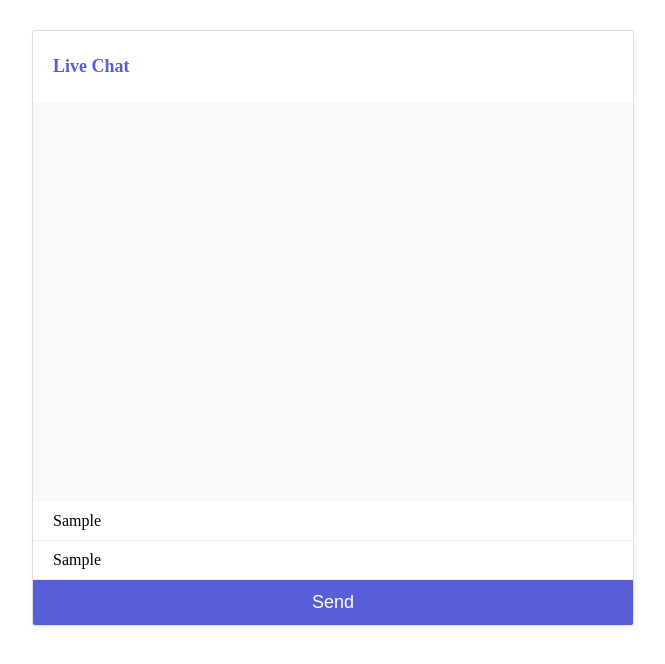
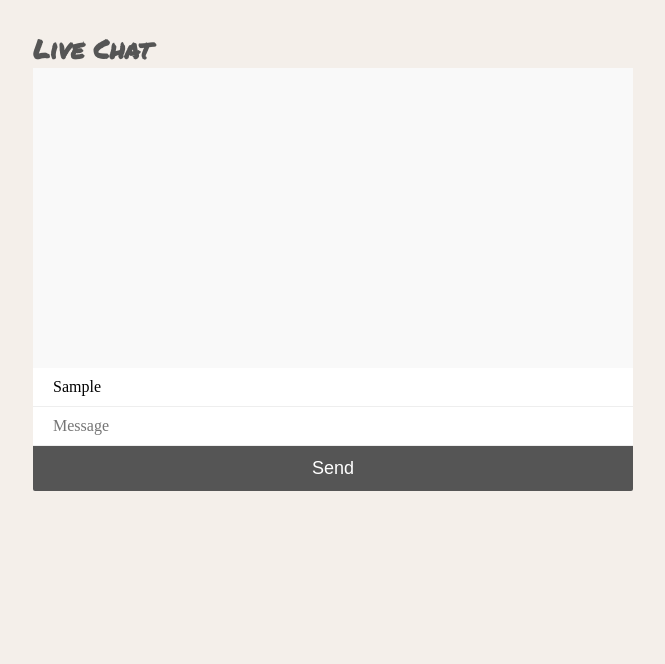
Before and after one commit to juliamattson/live-chatt, a website: page public/index.html in a window 1280 px wide. Both pictures are taken after typing "Sample", "Sample" into the empty fields and a click on the button "Send". Shown: the whole page, without its empty margins (307-972 px from the left). Drawn offline with nearby package versions, Linux system fonts and the light colour scheme; no server answers.

Commit message:
lagt till funktionallitet och styling

```diff
--- a/public/index.html
+++ b/public/index.html
@@ -3,6 +3,7 @@
   <head>
     <title>Socket.IO chat</title>
     <link rel="stylesheet" href="/style.css">
+    <link href="https://fonts.googleapis.com/css2?family=Permanent+Marker&display=swap" rel="stylesheet">
     <script src="https://cdnjs.cloudflare.com/ajax/libs/socket.io/1.7.3/socket.io.js"></script>
   </head>
   <body>
@@ -11,8 +12,9 @@
         <h2>Live Chat</h2>
         <div id="chat-window">
             <div id="output"></div>
+            <div id="feedback"></div>
         </div>
-        <input id="name" type="text" placeholder="Name" />
+        <input id="handle" type="text" placeholder="Name" />
         <input id="message" type="text" placeholder="Message" />
         <button id="send">Send</button>
     </div>
--- a/public/script.js
+++ b/public/script.js
@@ -1,15 +1,31 @@
-var socket = io();
+// Make connection
+var socket = io.connect('http://localhost:3000');
 
-const allMessages = document.getElementById('allMessages');
+// Query DOM
+var message = document.getElementById('message'),
+      handle = document.getElementById('handle'),
+      btn = document.getElementById('send'),
+      output = document.getElementById('output'),
+      feedback = document.getElementById('feedback');
 
-socket.on('chat message', function(msg){
-    const newMessage = document.createElement('li');
-
-    newMessage.innerText = msg;
-    allMessages.appendChild(newMessage);
+// Emit events
+btn.addEventListener('click', function(){
+    socket.emit('chat', {
+        message: message.value,
+        handle: handle.value
+    });
+    message.value = "";
 });
 
-function send() {
-    const message = document.getElementById('message').value
-    socket.emit('chat message', message);
-}
+message.addEventListener('keypress', function(){
+    socket.emit('typing', handle.value);
+})
+
+socket.on('chat', function(data){
+    feedback.innerHTML = '';
+    output.innerHTML += '<p><strong>' + data.handle + ': </strong>' + data.message + '</p>';
+});
+
+socket.on('typing', function(data){
+    feedback.innerHTML = '<p><em>' + data + ' is typing a message...</em></p>';
+});
--- a/public/style.css
+++ b/public/style.css
@@ -1,23 +1,22 @@
 body{
     font-family: 'Nunito';
+    background-color: #f4efea;
 }
 
 h2{
-    font-size: 18px;
-    padding: 10px 20px;
-    color: #575ed8;
+    font-size: 26px;
+    margin-bottom: 0;
+    color: #555;
+    font-family: 'Permanent Marker', cursive;
 }
 
 #livechatt{
     max-width: 600px;
     margin: 30px auto;
-    border: 1px solid #ddd;
-    box-shadow: 1px 3px 5px rgba(0,0,0,0.05);
-    border-radius: 2px;
 }
 
 #chat-window{
-    height: 400px;
+    height: 300px;
     overflow: auto;
     background: #f9f9f9;
 }
@@ -36,7 +35,7 @@ h2{
 }
 
 #output strong{
-    color: #575ed8;
+    color: #555;
 }
 
 label{
@@ -59,11 +58,12 @@ input{
 }
 
 button{
-    background: #575ed8;
+    background: #555;
     color: #fff;
     font-size: 18px;
     border: 0;
     padding: 12px 0;
     width: 100%;
     border-radius: 0 0 2px 2px;
+    cursor: pointer;
 }
```
Also changed, not shown: server.js (+9 -0 lines).
